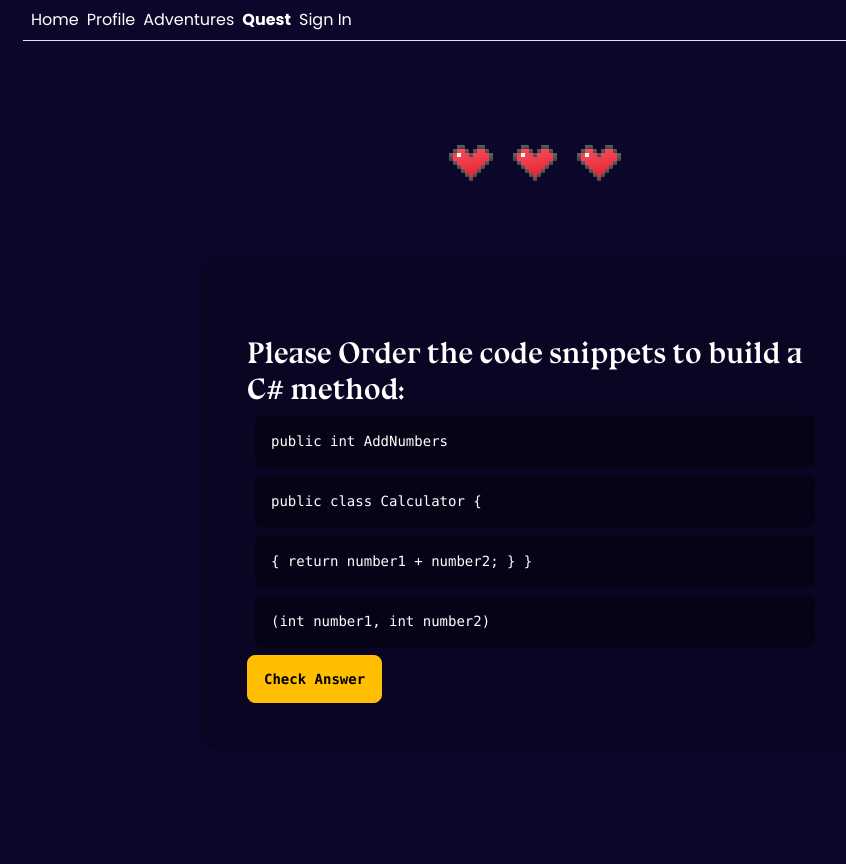
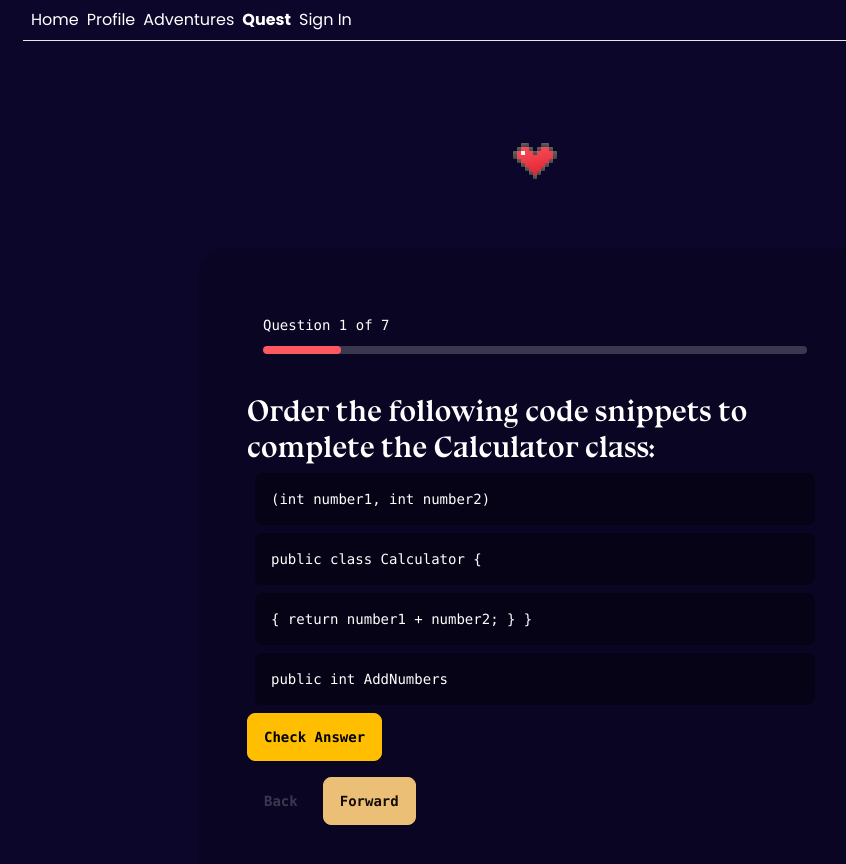
Before and after one commit to StefanStenStark/Codewarts, a React (Vite) app in the folder CWfront/: page /quizdrop in a window 1280 px wide. Shown: the top 864 px of the page, without its empty margins (105-951 px from the left). Before the commit the page ends 841 px from the top, so only its background shows below. Built offline with nearby package versions, Linux system fonts and the light colour scheme; no server answers.

Commit message:
feat: added components to questions and styled

```diff
--- a/CWfront/index.html
+++ b/CWfront/index.html
@@ -1,4 +1,4 @@
-<!DOCTYPE html>
+<!doctype html>
 <html lang="en">
   <head>
     <meta charset="UTF-8" />
--- a/CWfront/package.json
+++ b/CWfront/package.json
@@ -18,6 +18,7 @@
     "react-dnd": "^16.0.1",
     "react-dnd-html5-backend": "^16.0.1",
     "react-dom": "^18.3.1",
+    "react-hot-toast": "^2.4.1",
     "react-toastify": "^10.0.5"
   },
   "devDependencies": {
--- a/CWfront/src/components/adventures/adventureCard.tsx
+++ b/CWfront/src/components/adventures/adventureCard.tsx
@@ -53,9 +53,18 @@ export default function AdventureCard() {
                       Abort Mission
                     </button>
                   </Link>
-                  <Link to="/quizdrop">
-                    <button className="btn btn-primary m-2 font-mono">
-                      <img src="./magic-wand-cursor.png" width={12}></img>
+                  <Link to={adventure.level > 2 ? "#" : "/quizdrop"}>
+                    <button
+                      className={`btn btn-primary m-2 font-mono ${
+                        adventure.level > 1 ? "btn-disabled opacity-50" : ""
+                      }`}
+                      disabled={adventure.level > 2}
+                    >
+                      <img
+                        src="./magic-wand-cursor.png"
+                        width={12}
+                        alt="wand"
+                      />
                       Start Quest
                     </button>
                   </Link>
--- /dev/null
+++ b/CWfront/src/components/adventures/adventureGreeting.tsx
@@ -0,0 +1 @@
+export default function adventureGreeting() {}
--- a/CWfront/src/components/quizdrop/DragAndDrop.tsx
+++ b/CWfront/src/components/quizdrop/DragAndDrop.tsx
@@ -1,37 +1,41 @@
-import { useState } from "react";
+import { useEffect, useState } from "react";
+import fetchDragDropQuestions, { Question } from "./DragAndDropAPI";
+import DragAndDropProgressBar from "./DragAndDropProgress";
 
-interface Question {
-  id: number;
-  text: string;
+interface DragAndDropProps {
+  onDeductHearts: () => void;
 }
 
-const DragDropQuestions = () => {
-  const initialQuestions: Question[] = [
-    { id: 2, text: "public int AddNumbers" },
-    { id: 1, text: "public class Calculator {" },
-    { id: 4, text: "{ return number1 + number2; } }" },
-    { id: 3, text: "(int number1, int number2)" },
-  ];
-
-  const correctOrder = [1, 2, 3, 4];
-
-  const [questions, setQuestions] = useState<Question[]>(initialQuestions);
+export default function DragDropQuestions({
+  onDeductHearts,
+}: DragAndDropProps) {
+  const [questions, setQuestions] = useState<Question[]>([]);
   const [draggedItem, setDraggedItem] = useState<number | null>(null);
   const [isCorrectOrder, setIsCorrectOrder] = useState<boolean | null>(null);
+  const [currentQuestionIndex, setCurrentQuestionIndex] = useState(0);
+
+  useEffect(() => {
+    const fetchedQuestions = fetchDragDropQuestions();
+    setQuestions(fetchedQuestions);
+  }, []);
 
   const handleDragStart = (index: number) => {
     setDraggedItem(index);
   };
 
-  const handleDragOver = (index: number) => {
+  const handleDragOver = (answerIndex: number) => {
     if (draggedItem === null) return;
 
-    const reorderedQuestions = [...questions];
-    const draggedQuestion = reorderedQuestions.splice(draggedItem, 1)[0];
-    reorderedQuestions.splice(index, 0, draggedQuestion);
+    const currentQuestion = questions[currentQuestionIndex];
+    const reorderedAnswers = [...currentQuestion.possibleAnswers];
+    const draggedAnswer = reorderedAnswers.splice(draggedItem, 1)[0];
+    reorderedAnswers.splice(answerIndex, 0, draggedAnswer);
 
-    setDraggedItem(index);
-    setQuestions(reorderedQuestions);
+    const updatedQuestions = [...questions];
+    updatedQuestions[currentQuestionIndex].possibleAnswers = reorderedAnswers;
+    setQuestions(updatedQuestions);
+
+    setDraggedItem(answerIndex);
   };
 
   const handleDrop = () => {
@@ -39,33 +43,63 @@ const DragDropQuestions = () => {
   };
 
   const checkAnswer = () => {
-    const currentOrder = questions.map((q) => q.id);
+    const currentQuestion = questions[currentQuestionIndex];
+    const currentOrder = currentQuestion.possibleAnswers.map(
+      (possibleAnswerId) => possibleAnswerId.id
+    );
+    const correctOrder = currentQuestion.correctOrder;
     const isCorrect = currentOrder.every(
       (id, index) => id === correctOrder[index]
     );
     setIsCorrectOrder(isCorrect);
+
+    if (!isCorrect) {
+      onDeductHearts();
+    }
   };
+
+  const handleNext = () => {
+    setIsCorrectOrder(null);
+    if (currentQuestionIndex < questions.length - 1) {
+      setCurrentQuestionIndex((prevIndex) => prevIndex + 1);
+    }
+  };
+
+  const handlePrevious = () => {
+    setIsCorrectOrder(null);
+    if (currentQuestionIndex > 0) {
+      setCurrentQuestionIndex((prevIndex) => prevIndex - 1);
+    }
+  };
+
+  if (questions.length === 0) return null;
+
+  const currentQuestion = questions[currentQuestionIndex];
 
   return (
     <section className="max-w-2xl bg-base-200 rounded-3xl p-12 mt-16">
-      <div>
+      <DragAndDropProgressBar
+        currQuestion={currentQuestionIndex + 1}
+        totalQuestions={questions.length}
+      />
+      <div key={currentQuestion.id} className="mb-8">
         <h2 className="font-serif text-3xl mt-8">
-          Please Order the code snippets to build a C# method:
+          {currentQuestion.questionText}
         </h2>
-        <ul className="">
-          {questions.map((question, index) => (
+        <ul>
+          {currentQuestion.possibleAnswers.map((answer, answerIndex) => (
             <li
-              className="cursor-pointer justify-start gap-8 bg-base-300 rounded-lg p-4 label-text font-mono m-2"
-              key={question.id}
+              className="cursor-grab justify-start gap-8 bg-base-300 rounded-lg p-4 label-text font-mono m-2"
+              key={answer.id}
               draggable
-              onDragStart={() => handleDragStart(index)}
+              onDragStart={() => handleDragStart(answerIndex)}
               onDragOver={(e) => {
                 e.preventDefault();
-                handleDragOver(index);
+                handleDragOver(answerIndex);
               }}
               onDrop={handleDrop}
             >
-              {question.text}
+              {answer.text}
             </li>
           ))}
         </ul>
@@ -83,9 +117,24 @@ const DragDropQuestions = () => {
             )}
           </div>
         )}
+
+        <div className="mt-4">
+          <button
+            onClick={handlePrevious}
+            className="btn btn-secondary mr-2 font-mono"
+            disabled={currentQuestionIndex === 0}
+          >
+            Back
+          </button>
+          <button
+            onClick={handleNext}
+            className="btn btn-secondary font-mono"
+            disabled={currentQuestionIndex === questions.length - 1}
+          >
+            Forward
+          </button>
+        </div>
       </div>
     </section>
   );
-};
-
-export default DragDropQuestions;
+}
--- /dev/null
+++ b/CWfront/src/components/quizdrop/DragAndDropAPI.tsx
@@ -0,0 +1,93 @@
+export interface Question {
+  id: number;
+  questionText: string;
+  possibleAnswers: Option[];
+  correctOrder: number[];
+}
+export interface Option {
+  id: number;
+  text: string;
+}
+
+export default function fetchDragDropQuestions(): Question[] {
+  return [
+    {
+      id: 1,
+      questionText:
+        "Order the following code snippets to complete the Calculator class:",
+      possibleAnswers: [
+        { id: 3, text: "(int number1, int number2)" },
+        { id: 1, text: "public class Calculator {" },
+        { id: 4, text: "{ return number1 + number2; } }" },
+        { id: 2, text: "public int AddNumbers" },
+      ],
+      correctOrder: [1, 2, 3, 4],
+    },
+    {
+      id: 2,
+      questionText: "Order the following to create a function:",
+      possibleAnswers: [
+        { id: 7, text: "console.log(greet('World'));" },
+        { id: 5, text: "function greet(name)" },
+        { id: 6, text: "{ return 'Hello, ' + name; }" },
+      ],
+      correctOrder: [5, 6, 7],
+    },
+    {
+      id: 3,
+      questionText: "Order the following to form an array declaration:",
+      possibleAnswers: [
+        { id: 8, text: "const numbers =" },
+        { id: 9, text: "[1, 2, 3, 4, 5];" },
+      ],
+      correctOrder: [8, 9],
+    },
+    {
+      id: 4,
+      questionText:
+        "Order the following code snippets to correctly implement an interface:",
+      possibleAnswers: [
+        { id: 10, text: "public interface" },
+        { id: 12, text: "void Start();" },
+        { id: 13, text: "void Stop();}" },
+        { id: 11, text: " IVehicle {" },
+      ],
+      correctOrder: [10, 11, 12, 13],
+    },
+    {
+      id: 5,
+      questionText:
+        "Order the following to define a basic 'Person' class with properties:",
+      possibleAnswers: [
+        { id: 14, text: "public class Person {" },
+        { id: 16, text: "public int Age { get; set; }" },
+        { id: 17, text: "}" },
+        { id: 15, text: "public string Name { get; set; }" },
+      ],
+      correctOrder: [14, 15, 16, 17],
+    },
+    {
+      id: 6,
+      questionText: "Order the following to define a basic constructor:",
+      possibleAnswers: [
+        { id: 20, text: "Name = name;" },
+        { id: 18, text: "public Person" },
+        { id: 19, text: "(string name, int age) { " },
+        { id: 21, text: "Age = age; }" },
+      ],
+      correctOrder: [18, 19, 20, 21],
+    },
+    {
+      id: 7,
+      questionText: "Order the following to write a basic 'for' loop:",
+      possibleAnswers: [
+        { id: 22, text: "for (int i = 0;" },
+        { id: 25, text: "Console.WriteLine(i);" },
+        { id: 24, text: "i++) {" },
+        { id: 26, text: "}" },
+        { id: 23, text: "i < 10;" },
+      ],
+      correctOrder: [22, 23, 24, 25, 26],
+    },
+  ];
+}
--- /dev/null
+++ b/CWfront/src/components/quizdrop/DragAndDropProgress.tsx
@@ -0,0 +1,22 @@
+export default function DragAndDropProgressBar({
+  currQuestion,
+  totalQuestions,
+}: {
+  currQuestion: number;
+  totalQuestions: number;
+}) {
+  const progress = (currQuestion / totalQuestions) * 100;
+
+  return (
+    <div className="m-4">
+      <span className="text-sm font-mono">
+        Question {currQuestion} of {totalQuestions}
+      </span>
+      <progress
+        className="progress progress-error"
+        value={progress}
+        max="100"
+      ></progress>
+    </div>
+  );
+}
--- a/CWfront/src/index.css
+++ b/CWfront/src/index.css
@@ -1,4 +1,4 @@
-@import url('https://fonts.googleapis.com/css2?family=Poppins:wght@400;500;700&display=swap');
+@import url("https://fonts.googleapis.com/css2?family=Poppins:wght@400;500;700&display=swap");
 
 @tailwind base;
 @tailwind components;
@@ -6,10 +6,14 @@
 
 @layer base {
   @font-face {
-    font-family: 'Bluu Next';
+    font-family: "Bluu Next";
     font-style: normal;
     font-weight: bold;
     font-display: swap;
-    src: url(assets/fonts/BluuNext-Bold.otf) format('opentype');
+    src: url(assets/fonts/BluuNext-Bold.otf) format("opentype");
   }
 }
+
+li:active {
+  cursor: grabbing;
+}
--- a/CWfront/src/routes/quizdrop.tsx
+++ b/CWfront/src/routes/quizdrop.tsx
@@ -1,18 +1,25 @@
 import { createFileRoute } from "@tanstack/react-router";
 import HealthHeart from "../components/quizdrop/HealthHeart";
 import DragDropQuestions from "../components/quizdrop/DragAndDrop";
+import { fetchUser } from "../data/Api";
+import { useState } from "react";
 
 export const Route = createFileRoute("/quizdrop")({
   component: QuizDrop,
 });
 
 export default function QuizDrop() {
+  const user = fetchUser();
+  const [heartsCount, setHeartsCount] = useState(user.maximumHearts);
+
   return (
     <>
-      <main className="h-screen p-6 pt-8 flex flex-col">
-        <div className="grid place-items-center py-16 flex-1">
-          <HealthHeart heartsCount={3} />
-          <DragDropQuestions />
+      <main className="h-screen p-6 pt-8 flex flex-col cursor-grab">
+        <div className="grid place-items-center py-16 flex-1 cursor-grab">
+          <HealthHeart heartsCount={heartsCount} />
+          <DragDropQuestions
+            onDeductHearts={() => setHeartsCount((prev) => prev - 1)}
+          />
         </div>
       </main>
     </>
```
Also changed, not shown: CWfront/public/lock.png (added), 1 other file (tests, documents, lock files or other folders).
